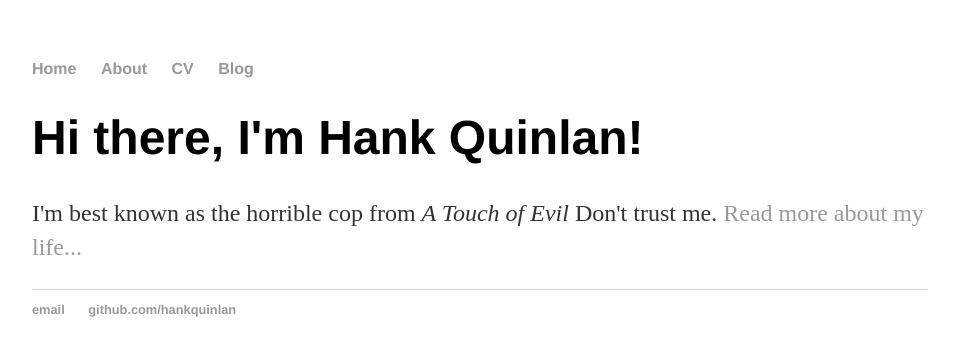
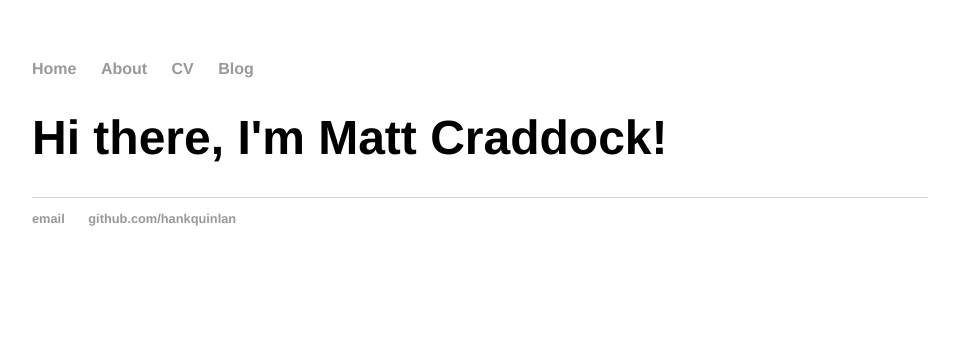
Before and after one commit to craddm/craddm.github.io_old, a Jekyll site: the page built from index.html, in a window 1280 px wide. Shown: the top 356 px of the page, without its empty margins (160-1115 px from the left). Built offline with Jekyll 4.4.1, drawn with Linux system fonts in a browser that asks for light colours.

Commit message:
Update index.html

```diff
--- a/index.html
+++ b/index.html
@@ -1,8 +1,7 @@
 ---
 layout: default
-title: Hank Quinlan, Horrible Cop
+title: Matt Craddock
 ---
 <div class="blurb">
-	<h1>Hi there, I'm Hank Quinlan!</h1>
-	<p>I'm best known as the horrible cop from <em>A Touch of Evil</em> Don't trust me. <a href="/about">Read more about my life...</a></p>
+	<h1>Hi there, I'm Matt Craddock!</h1>
 </div><!-- /.blurb -->
```
